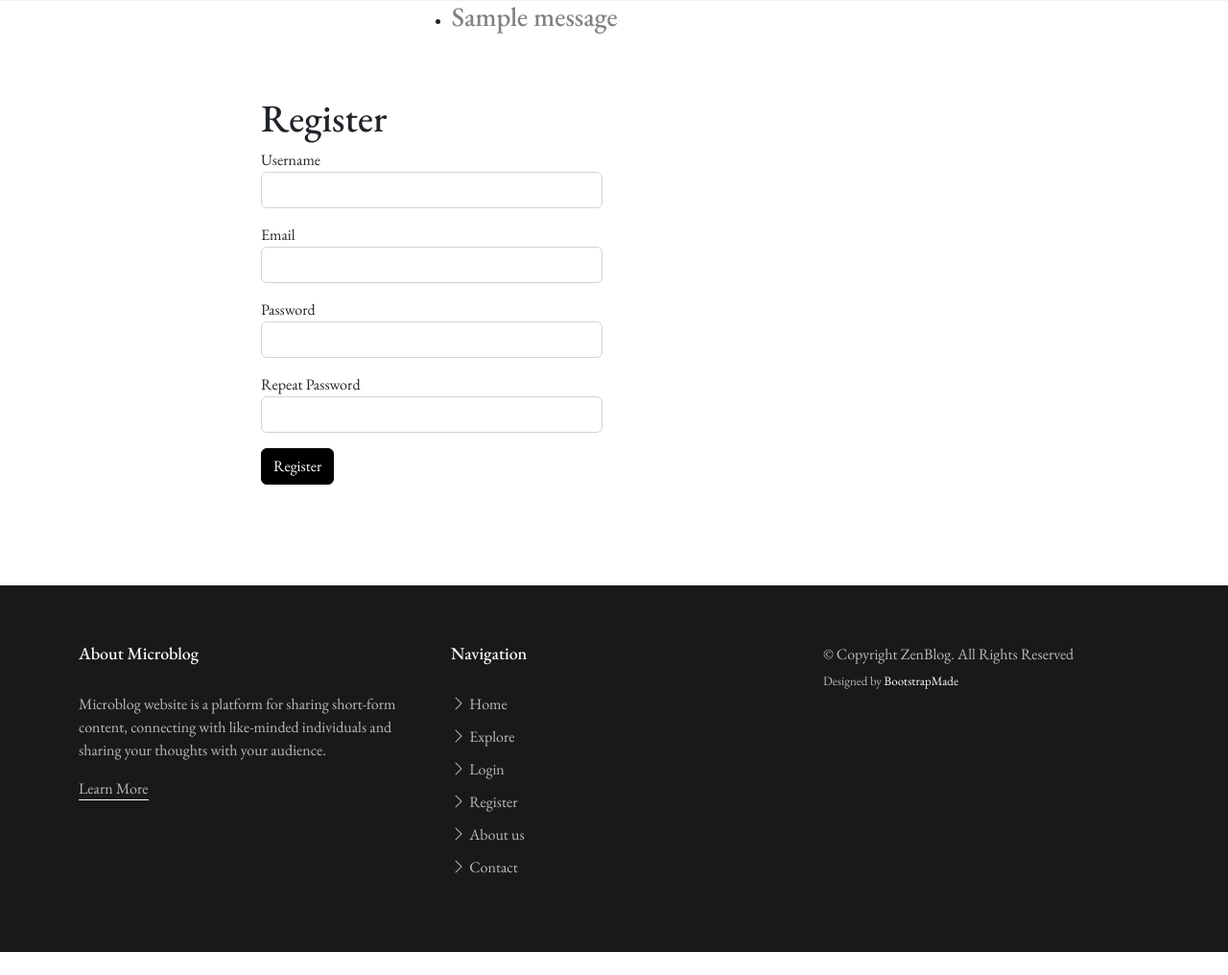
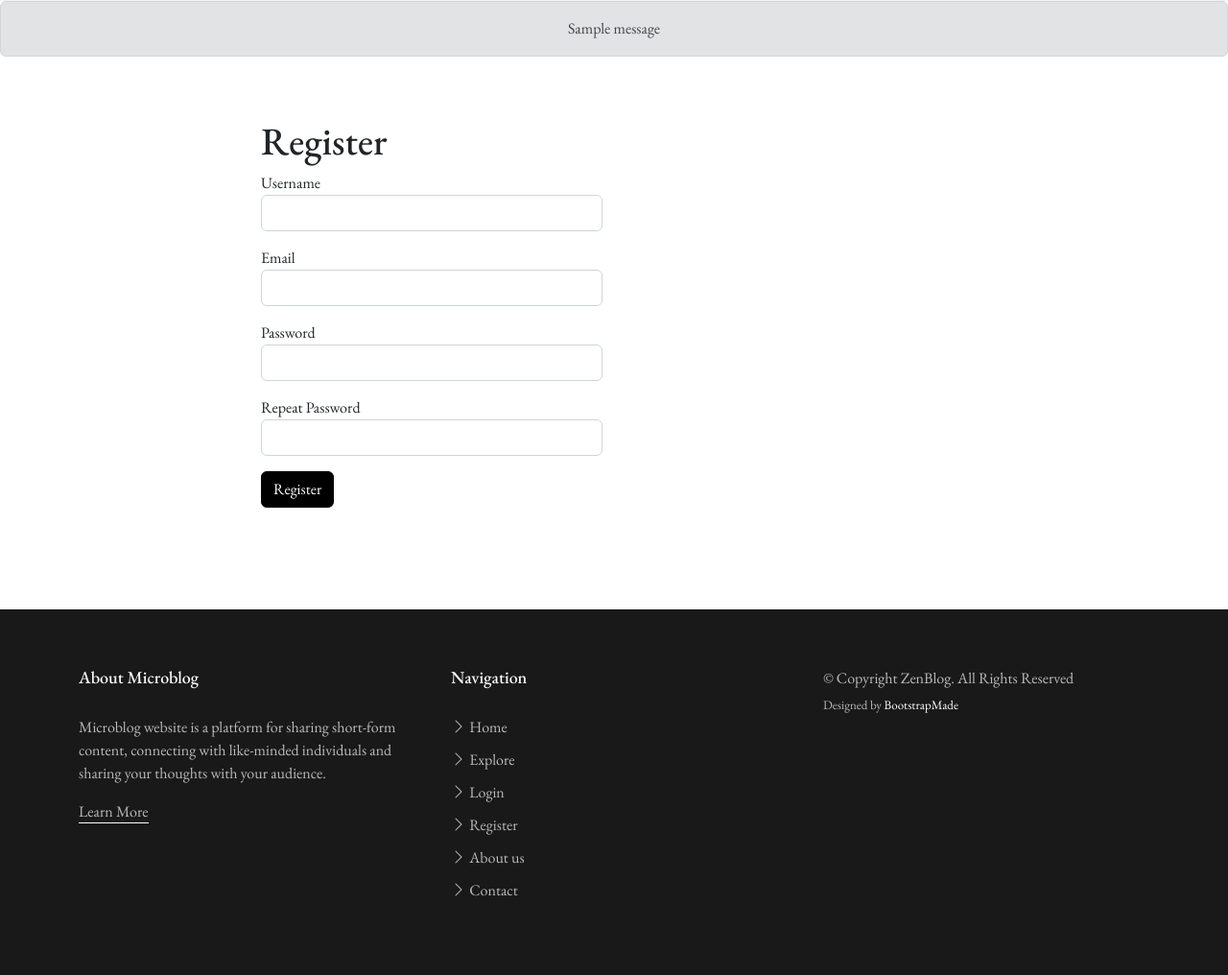
Before and after one commit to fredrickdave/Microblog-Project, a Flask app: page /auth/register in a window 1280 px wide. Shown: the part 89-1105 px from the top of the page at 96% size. Before the commit the page ends 1081 px from the top, so only its background shows below. Run offline with Flask 3, Linux system fonts and the light colour scheme; tables that the repository leaves empty hold one stand-in row (values such as "Sample post"); one stand-in notice (Sample message) is shown; some libraries are stand-ins or nearby versions; some web fonts are replaced.

Commit message:
Adapt bootstrap alerts for flash message

```diff
--- a/app/templates/base.html
+++ b/app/templates/base.html
@@ -114,16 +114,9 @@
         <!-- ======= Flash Message ======= -->
         {% with messages = get_flashed_messages() %}
         {% if messages %}
-        <div class="col-lg-8 col-md-10 mx-auto content">
-
-            <div class="container mt-5 col-lg-6" data-aos="fade-up">
-                <ul>
-                    {% for message in messages %}
-                    <li><h3 class="flash-message">{{ message }}</h3></li>
+                {% for message in messages %}
+                    <div class="alert alert-secondary text-center" role="alert">{{ message }}</div>
                     {% endfor %}
-                </ul>
-              </div>
-        </div>
         {% endif %}
         {% endwith %}
 
```
